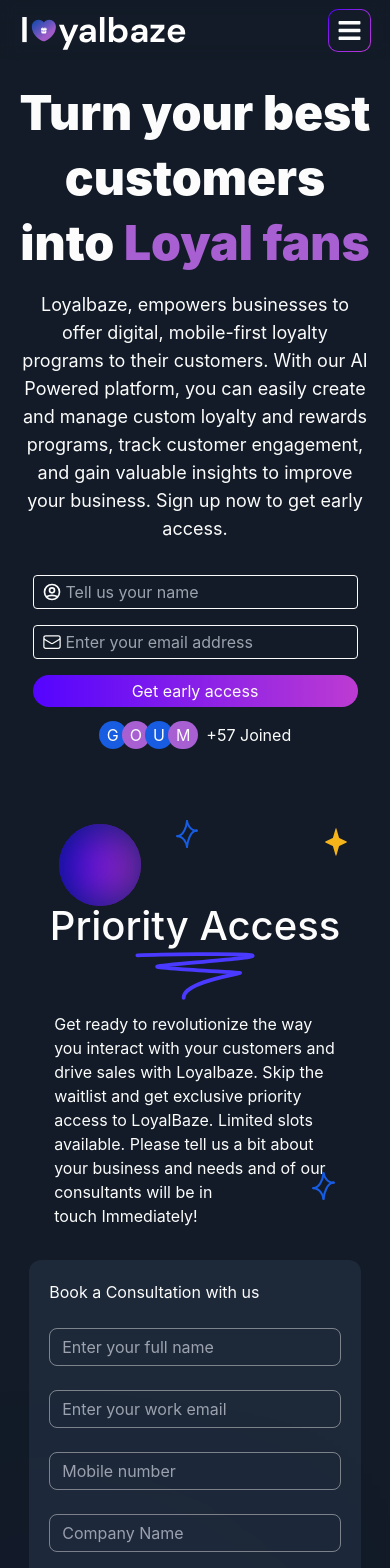
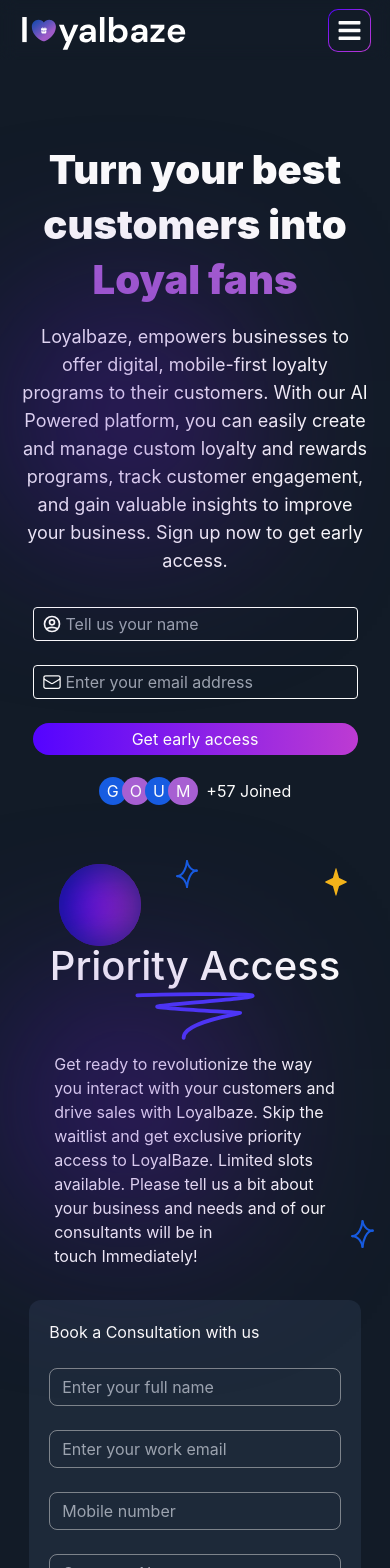
Before and after one commit to rahmlad-aramide/loyalbaze, a React (Create React App) app: page / in a window 390 px wide. Shown: the top 1568 px of the page. Built offline with nearby package versions, Linux system fonts and the light colour scheme; a web font is replaced by a local one.

Commit message:
Update: priority underway

```diff
--- a/package.json
+++ b/package.json
@@ -6,6 +6,7 @@
     "@testing-library/jest-dom": "^5.16.5",
     "@testing-library/react": "^13.4.0",
     "@testing-library/user-event": "^13.5.0",
+    "framer-motion": "^9.0.2",
     "react": "^18.2.0",
     "react-dom": "^18.2.0",
     "react-icons": "^4.7.1",
--- a/src/App.css
+++ b/src/App.css
@@ -31,11 +31,11 @@
 border-radius: 50%;
 }
 .circle {
-  height: 82px;
-  width: 82px;
+  height: 140px;
+  width: 140px;
   background: linear-gradient(92.7deg, #5404FF 7.9%, #BA2AD1 88.1%);
 box-shadow: inset 1.4px 2.8px 70px #001D6E;
-filter: blur(144px);
+filter: blur(100px);
 }
 /* Chrome, Safari, Edge, Opera */
 input::-webkit-outer-spin-button,
--- a/src/App.js
+++ b/src/App.js
@@ -17,10 +17,18 @@
   const formRef = useRef();
   const navRef = useRef();
   const [modal, setModal] = useState(false);
+  const [priorityModal, setPriorityModal] = useState(false);
 
-  const handleSubmit = (e) => {
+  const handleSubmitEarly = (e) => {
     e.preventDefault();
     setModal(true)
+    for (let i = 0; i < 2; i++) {
+      formRef.current[i].value = '';
+    }
+  }
+  const handleSubmitPriority = (e) => {
+    e.preventDefault();
+    setPriorityModal(true)
     for (let i = 0; i < 2; i++) {
       formRef.current[i].value = '';
     }
@@ -33,9 +41,8 @@
   }
   return (
     <div className="bg-primary text-light">
-      <section id="top" className="min-h-screen">
-        <div className="h-[60px] md:h-[100px] backdrop-blur fixed w-full"></div>
-        <div className="flex justify-between items-center fixed py-auto w-full pr-[5%] pl-[5%] px-0 md:px-[50px] h-fit pt-2 md:h-[100px]">
+        <div className="h-[60px] md:h-[100px] backdrop-blur z-[900] fixed w-full"></div>
+        <div className="flex justify-between items-center fixed z-[999] py-auto w-full pr-[5%] pl-[5%] px-0 md:px-[50px] h-fit pt-2 md:h-[100px]">
           <div className="h-fit">
             <img src={logo} alt="Loyalbaze" className="h-[45px] md:h-[50px]" />
           </div>
@@ -81,9 +88,10 @@
             </div>
           </div>
         </div>
-        <div className="h-full mt-0 pt-20 md:pt-[150px] my-10 md:my-0 md:h-[calc(100vh_-_120px)] flex justify-center flex-col">
+      <section id="top" className="min-h-screen">
+        <div className="min-h-screen h-full md:h-[calc(100vh_-_100px)] mt-0 pt-[100px] md:pt-[150px] my-10 md:my-0 flex justify-center flex-col">
           <div className="flex flex-col items-center">
-            <h1 className="text-[48px] md:text-[52px] leading-[65px] font-black text-center w-[90%] max-w-[22ch] md:max-w-[18ch] mb-4">
+            <h1 className="text-[40px] md:text-[52px] leading-[55px] md:leading-[65px] font-black text-center w-[90%] max-w-[22ch] md:max-w-[18ch] mb-4">
               Turn your best customers into{" "}
               <span className="text-[#A75FD2]">Loyal fans</span>
             </h1>
@@ -101,9 +109,9 @@
           <form
             ref={formRef}
             className="flex items-center flex-col"
-            onSubmit={handleSubmit}
+            onSubmit={handleSubmitEarly}
           >
-            <div className="flex items-center w-[90%] max-w-[325px] rounded border p-1 mb-4">
+            <div className="flex items-center w-[90%] max-w-[325px] rounded border p-1 mb-6">
               <label htmlFor="name">
                 <HiOutlineUserCircle size={20} className="mx-1" />
               </label>
@@ -116,7 +124,7 @@
                 required
               />
             </div>
-            <div className="flex items-center w-[90%] max-w-[325px] rounded border p-1 mb-4">
+            <div className="flex items-center w-[90%] max-w-[325px] rounded border p-1 mb-6">
               <label htmlFor="email">
                 <HiOutlineEnvelope size={20} className="mx-1" />
               </label>
@@ -129,7 +137,7 @@
                 required
               />
             </div>
-            <div className="w-[90%] max-w-[325px] mb-4">
+            <div className="w-[90%] max-w-[325px] mb-6">
               <button
                 className="w-[100%] rounded-full bg-gradient-to-r from-secondary to-tertiary py-[4px] hover:scale-95 transition duration-200"
                 type="submit"
@@ -195,10 +203,11 @@
           <div className='absolute bottom-16 left-2 md:left-[40%]'>
             <img src={star} alt='Line' className='h-8' />
           </div>
-          <div className='absolute md:-top-[70px] top-[35%] right-[14%]'>
+          <div className='absolute md:-top-[70px] top-[35%] right-[4%] md:right-[14%]'>
             <img src={emptyStar} alt='Line' className='h-7' />
           </div>
-          <div className='absolute circle -bottom-10'></div>
+          <div className='absolute circle bottom-[42rem] md:bottom-[12rem] right-[50%] md:right-[80%]'></div>
+          <div className='absolute circle bottom-[85rem] md:bottom-[52rem] right-[50%]'></div>
           <div className='w-full md:w-1/2 flex justify-center items-center'>
             <div className='mt-6 md:mt-0'>
               <div className='flex justify-center ml-[90%] -mt-10 mb-10 md:-mr-40'>
@@ -220,7 +229,7 @@
             </div>
           </div>
           <div className='flex w-full justify-center items-center md:w-1/2'>
-            <div className='bg-[#1D2939] mx-auto w-[85%] max-w-[533px] p-5 md:p-10 rounded-xl'>
+            <form onsubmit={handleSubmitPriority} className='bg-[#1D2939] mx-auto w-[85%] max-w-[533px] p-5 md:p-10 mb-6 md:mb-0 rounded-xl'>
               <h2 className='pb-6'>
                 Book a Consultation with us
               </h2>
@@ -239,7 +248,7 @@
               <div className='mt-6'>
                 <textarea placeholder='Drop a message...' className='bg-transparent color-transparent border py-[6px] px-3 min-h-[40px] outline-none focus:border-[#fff] border-[#ddd]/50 rounded-lg w-full' required />
               </div>
-              <div className="mt-6">
+              <div className="mt-6 ">
                 <button
                   className="w-[100%] rounded-full bg-gradient-to-r from-secondary to-tertiary py-[4px] hover:scale-95 transition duration-200"
                   type="submit"
@@ -247,9 +256,40 @@
                   Send Request
                 </button>
               </div>
+            </form>
+          </div>
+        </div>
+        {priorityModal && (
+          <div
+            onClick={closeModal}
+            className="flex justify-center items-center fixed h-screen w-screen top-0 bg-primary/50"
+          >
+            <div className="flex justify-center items-center">
+              <div className="flex flex-col items-center px-4 md:px-8 py-16 bg-[#15141B] rounded-[20px] w-[90%] max-w-[446px] p-4 relative">
+                <div
+                  onClick={closeModal}
+                  className="absolute top-4 right-4 cursor-pointer hover:scale-90 transition duration-200"
+                >
+                  <FaTimes size={25} />
+                </div>
+                <div>
+                  <div className="border-[#ffffff33] border-[10px] mb-8 w-fit rounded-full">
+                    <div className="bg-[#20AC5B] rounded-full p-4 box-shadow">
+                      <ImCheckmark size={40} />
+                    </div>
+                  </div>
+                </div>
+                <div className="text-center">
+                  <h2 className="font-bold text-2xl py-3">Congratulations</h2>
+                  <p className="max-w-[35ch]">
+                    Great move! You're one step closer to getting your hands on
+                    the product. Please check your mail for more information.
+                  </p>
+                </div>
+              </div>
             </div>
           </div>
-        </div>
+        )}
       </section>
     </div>
   );
```
Also changed, not shown: 1 other file (tests, documents, lock files or other folders).
